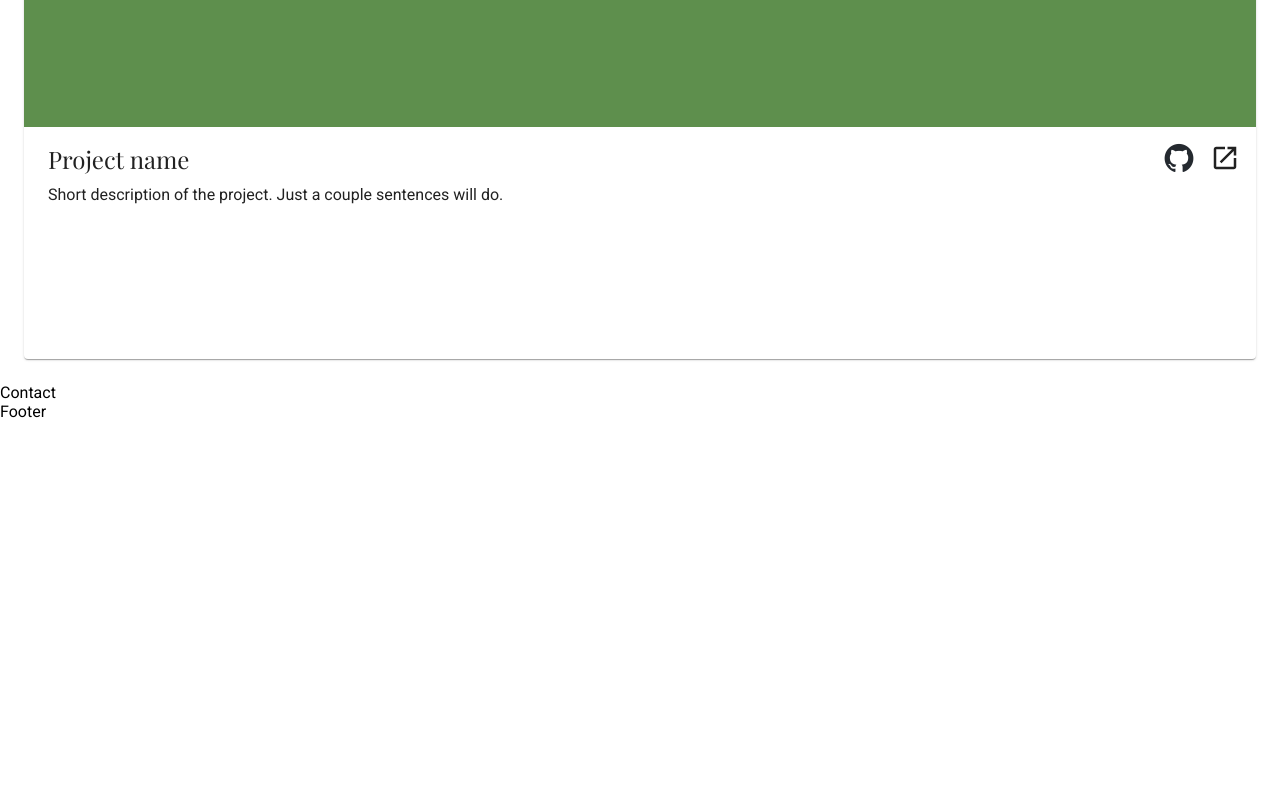
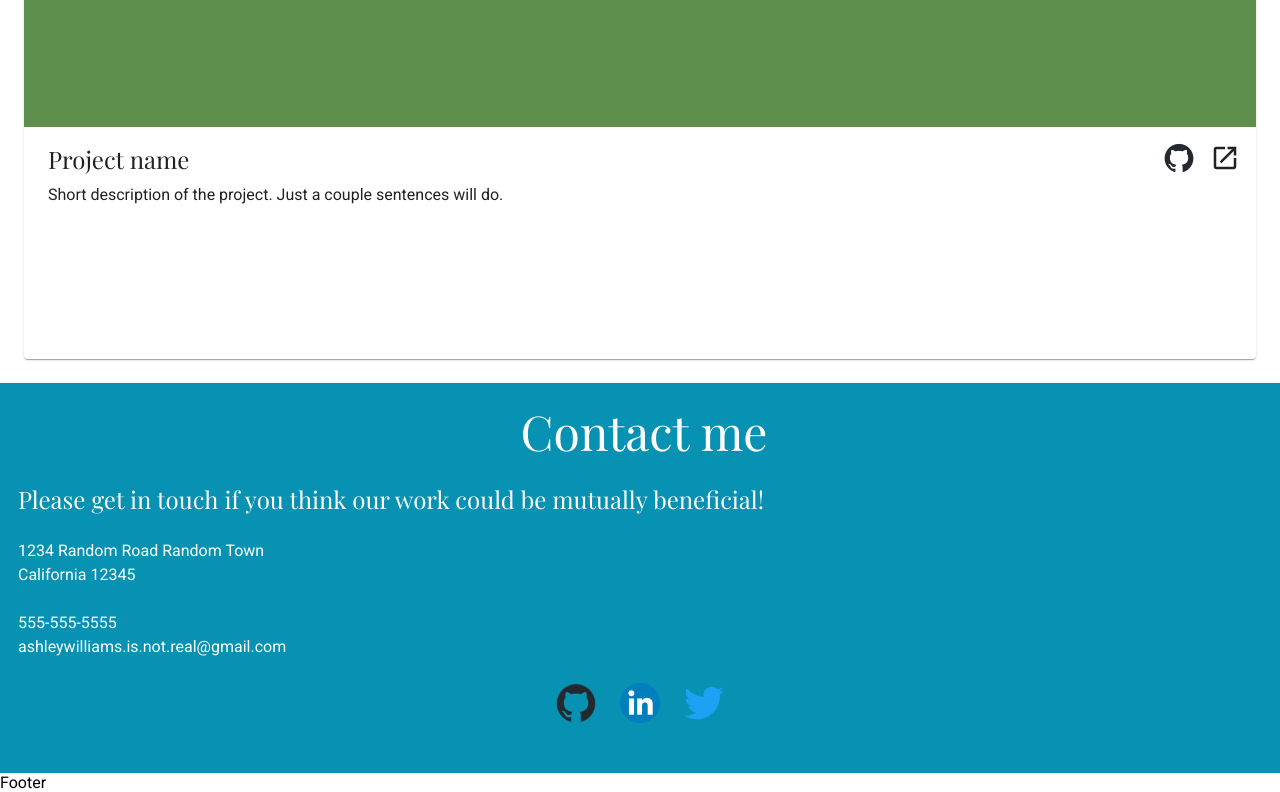
Before and after one commit to bryantt23/odin-homepage-mui, a React (Vite) app: page / in a window 1280 px wide. Shown: the part 4145-4937 px from the top of the page. Before the commit the page ends 4566 px from the top, so only its background shows below. Built offline with nearby package versions, Linux system fonts and the light colour scheme.

Commit message:
contact page

```diff
--- a/src/components/Contact.jsx
+++ b/src/components/Contact.jsx
@@ -1,8 +1,47 @@
-import React from 'react'
+import { Box, Typography } from '@mui/material';
+import React from 'react';
+import LinkedIn from '../assets/images/LinkedIn_icon_circle.png';
+import Github from '../assets/images/github-mark.png';
+import Twitter from '../assets/images/twitter-3.svg';
 
 function Contact() {
     return (
-        <div>Contact</div>
+        <Box sx={{ display: 'flex', flexDirection: 'column', gap: 3, backgroundColor: "#0791b2", padding: "20px 10px 50px 10px" }}>
+            <Typography variant="h3" sx={{ paddingLeft: 1, color: 'white', textAlign: "center" }}>Contact me</Typography>
+            <Typography variant="h5" sx={{ paddingLeft: 1, color: 'white' }}>
+                Please get in touch if you think our work could be mutually beneficial!
+            </Typography>
+
+            <Typography sx={{ paddingLeft: 1, color: 'white' }}>
+                1234 Random Road Random Town<br />
+                California 12345
+            </Typography>
+
+            <Typography sx={{ paddingLeft: 1, color: 'white' }}>
+                555-555-5555<br />
+                ashleywilliams.is.not.real@gmail.com
+            </Typography>
+            <Box sx={{ display: 'flex', gap: 3, justifyContent: 'center' }}>
+                <Box component="img"
+                    src={Github}
+                    sx={{
+                        height: 40
+                    }}>
+                </Box>
+                <Box component="img"
+                    src={LinkedIn}
+                    sx={{
+                        height: 40
+                    }}>
+                </Box>
+                <Box component="img"
+                    src={Twitter}
+                    sx={{
+                        height: 40
+                    }}>
+                </Box>
+            </Box>
+        </Box>
     )
 }
 
```
